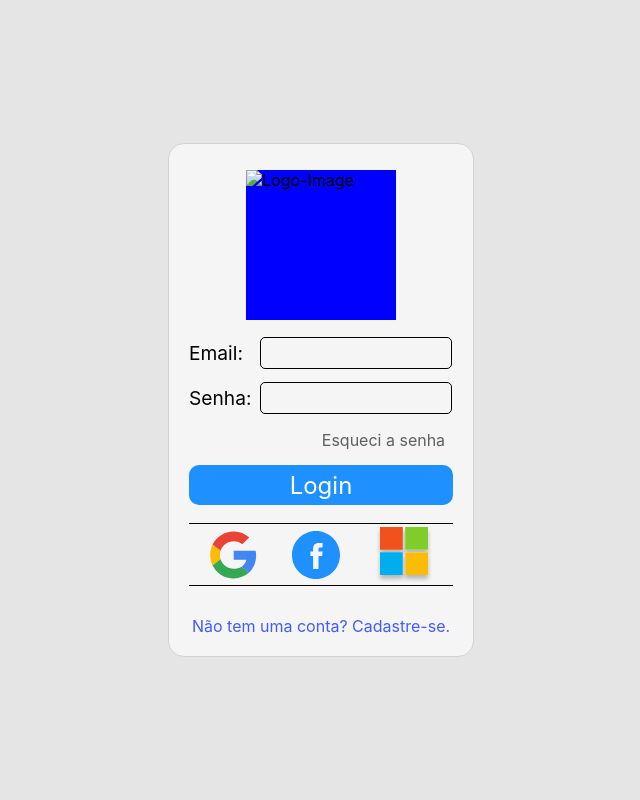
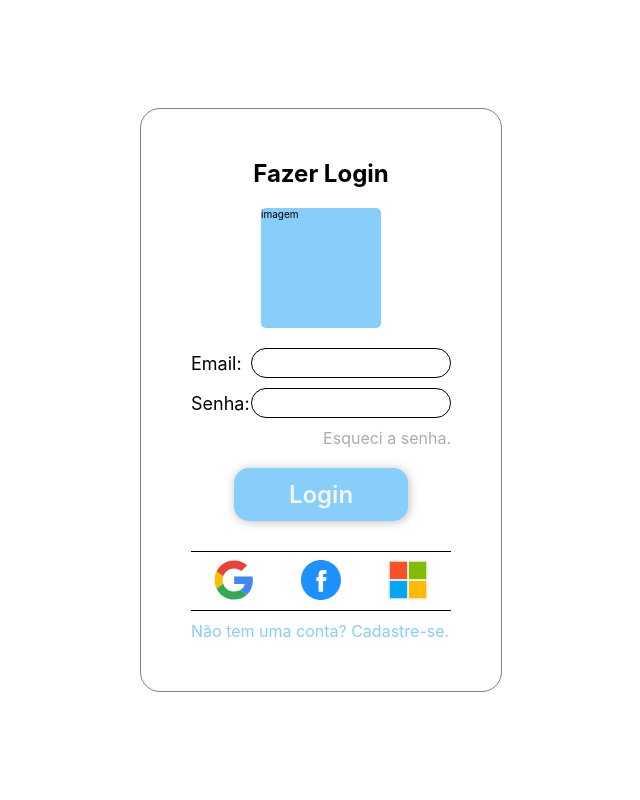
Before and after one commit to StivenF0/Projeto-Oficina4, a PHP site: page /login.html in a window 1280 px wide. Shown: the whole page, without its empty margins (319-959 px from the left). Run offline with PHP 8.4, Linux system fonts and the light colour scheme.

Commit message:
login screen v1.0

```diff
--- a/login.html
+++ b/login.html
@@ -1,36 +1,40 @@
-<!-- Página de login -->
 <!DOCTYPE html>
 <html lang="en">
 <head>
     <meta charset="UTF-8">
     <meta http-equiv="X-UA-Compatible" content="IE=edge">
     <meta name="viewport" content="width=device-width, initial-scale=1.0">
-    <title>WaterView</title>
+    <title>Login Page</title>
     <link rel="stylesheet" href="styles/login.css">
 </head>
 <body>
-    <div class="wraper">
-
-        <header class="logo-container">
-            <img alt="Logo-Image">
-        </header>
-
-        <section class="user-login">
+    <main class="wrapper">
+        <h2 class="title">Fazer Login</h2>
+        <div class="img-container">imagem</div>
+        <div class="login">
             <p>Email:</p> <input type="email" name="" id="">
             <p>Senha:</p> <input type="password" name="" id="">
-            <div>Esqueci a senha</div>
+        </div>
+        <div class="pass-forget">
+            Esqueci a senha.
+        </div>
+        <div class="login-button">
             <button>Login</button>
-        </section>
-
-        <section class="api-logos">
-            <img src="img/google.svg" alt="google">
-            <img src="img/facebook.svg" alt="facebook">
-            <img src="img/microsoft.svg" alt="microsoft">
-        </section>
-
-        <footer>
-            Não tem uma conta? Cadastre-se.
-        </footer>
-    </div>
-    </body>
+        </div>
+        <div class="login-api">
+            <div class="img-container" id="google">
+                <img src="img\google.svg" alt="">
+            </div>
+            <div class="img-container" id="facebook">
+                <img src="img\facebook.svg" alt="">
+            </div>
+            <div class="img-container" id="microsoft">
+                <img src="img\microsoft.svg" alt="">
+            </div>
+        </div>
+        <div class="register">
+            <p>Não tem uma conta? Cadastre-se.</p>
+        </div>
+    </main>
+</body>
 </html>
--- a/styles/login.css
+++ b/styles/login.css
@@ -4,101 +4,128 @@
     padding: 0;
     box-sizing: border-box;
 }
-
 body {
+    display: flex;
     min-height: 100vh;
-    display: flex;
+    align-items: center;
     justify-content: center;
-    align-items: center;
-    background-color: #e5e5e5;
 }
-.wraper {
-    position: relative;
-    display: flex;
-    justify-content: center;
-    align-items: center;
-    flex-direction: column;
-    background-color: whitesmoke;
-    padding: 20px;
-    gap: 1.5rem;
-    border: 1px solid lightgray;
-    border-radius: 1rem;
+:root {
+    --foreground-color: lightskyblue;
+}
+html {
+    /* Initial Scale
+    10px = 1rem */
+    font-size: 62.5%
 }
 
-.logo-container {
-    background: blue;
-    height: 150px;
-    width: 150px;
-    overflow: hidden;
-    display: grid;
-    place-items: center;
-    margin: 2%;
+.wrapper {
+    padding: 50px;
+    border: 1px solid gray;
+    display: flex;
+    flex-direction: column;
+    border-radius: 2rem;
 }
-.logo-container > img {
-    object-fit: cover;
-    width: 100%;
-    height: 100%;
+.wrapper .title {
+    text-align: center;
+    font-size: 2.4rem;
 }
 
-.user-login {
-    width: 30%;
-    margin: 3%;
+.wrapper > .img-container {
+    width: 12rem;
+    height: 12rem;
+    background-color: var(--foreground-color);
+    border-radius: 0.5rem;
+    overflow: hidden;
+    margin: 20px auto 0 auto;
+}
+
+.wrapper .login {
     display: grid;
-    grid-template-columns: 1fr, 2fr;
-    gap: 10%;
-    place-content: center;
+    grid-template-columns: 5rem 20rem;
+    gap: 1rem;
+    margin: 20px 0 10px 0;
 }
-.user-login > * {
+.wrapper .login > * {
     display: flex;
     align-items: center;
 }
-.user-login > p {
-    font-size: 1.2rem;
+.wrapper .login > p {
+    font-size: 1.8rem;
+    font-weight: 400;
 }
-.user-login > input {
-    height: 2rem;
-    width: 12rem;
-    background-color: whitesmoke;
-    border: 1px solid black;
-    border-radius: 5px;
+.wrapper .login > input {
+    height: 3rem;
+    border: 0.1rem solid black;
+    border-radius: 1.5rem;
+
+    padding: 0 1rem;
+    overflow: hidden;
+
+    font-size: 1.6rem;
 }
-.user-login > div, .user-login > button {
-    justify-content: center;
-    margin: 1%;
-    grid-column: 1 / span 2;
-}
-.user-login > button {
-    width: 11em;
-    height: 2.5rem;
-    border: none;
-    background-color: #1e90ff;
-    color: white;
-    border-radius: 10px;
-    font-size: 1.5rem;
-    margin: auto;
-}
-.user-login > div {
-    color: rgba(79, 79, 79, .9);
-    justify-content: end;
-    padding: 0 2%;
+.wrapper .pass-forget {
+    font-size: 1.6rem;
+    text-align: end;
+    font-weight: 400;
+    color: rgb(90, 90, 90, 0.5);
+    cursor: pointer;
+    margin-bottom: 20px;
 }
 
-.api-logos {
-    margin: 2%;
-    padding: 1%;
+.wrapper .login-button {
+    margin: 0 auto 20px auto;
+}
+.wrapper .login-button button {
+    padding: 12px 55px;
+    font-size: 2.4rem;
+    border: none;
+    border-radius: 1.5rem;
+    background-color: var(--foreground-color);
+    color: whitesmoke;
+    font-weight: 600;
+    cursor: pointer;
+    box-shadow: 1px 1px 10px rgb(90, 90, 90, 0.4);
+}
+
+.wrapper .login-api {
     display: flex;
+    align-items: center;
     justify-content: space-around;
-    align-items: center;
     width: 100%;
-    --border: 1px solid black;
+    --border: 0.1rem solid black;
+    border-bottom: var(--border);
     border-top: var(--border);
-    border-bottom: var(--border);
+    height: 6rem;
+    margin: 1rem 0;
 }
-.api-logos > * {
+.wrapper .login-api > .img-container img {
+    width: 4rem;
+    height: 4rem;
     cursor: pointer;
 }
+.wrapper .register {
+    font-size: 1.6rem;
+    color: var(--foreground-color);
+    cursor: pointer;
+    filter: drop-shadow(0 0 6px rgb(255, 255, 255));
+}
 
-footer {
-    color: #0026ffbd;
-    cursor: pointer;
+/* Responsive Layout */
+
+@media (max-width: 768px) {
+    .wrapper {
+        padding: 20px;
+    }
 }
+
+@media (min-width: 1440px) {
+    html {
+        font-size: 110%;
+    }
+}
+@media (min-width: 2560px) {
+    html {
+        font-size: 200%;
+    }
+}
```
Also changed, not shown: img/microsoft.svg.
